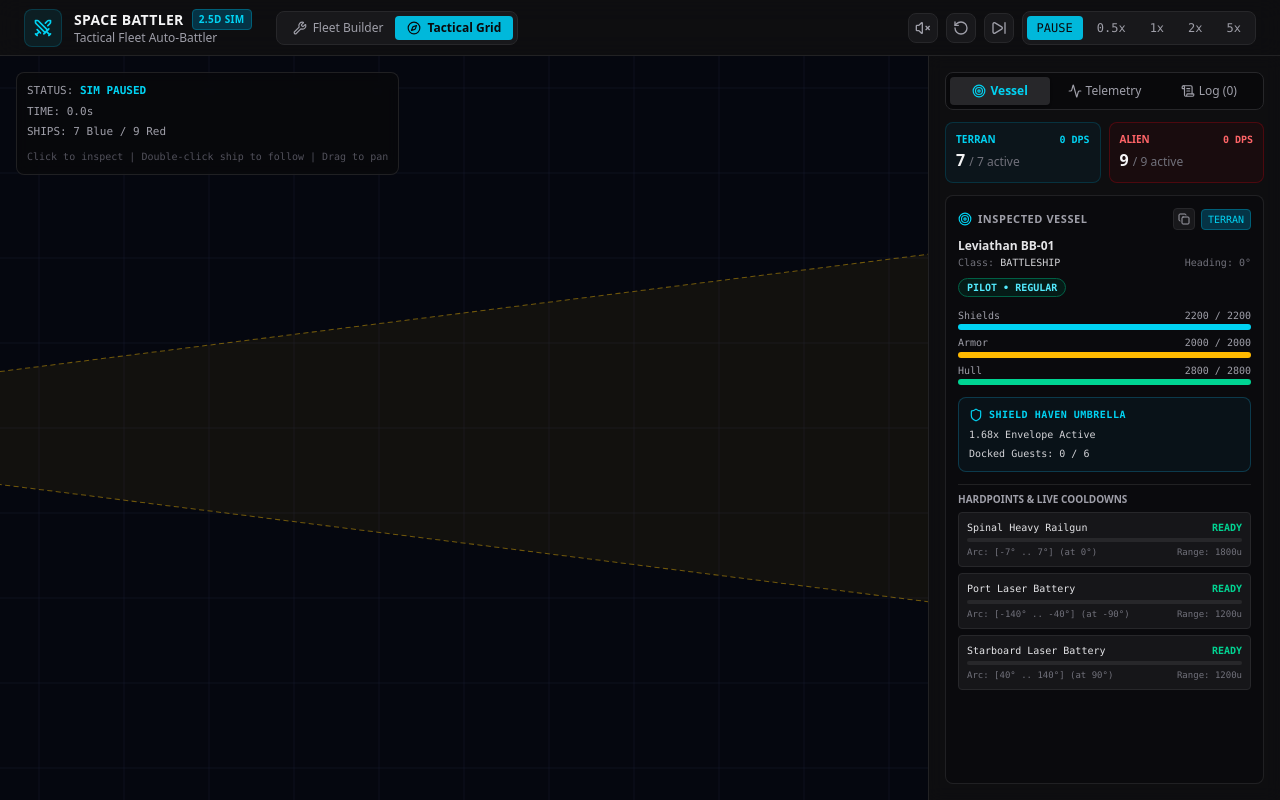
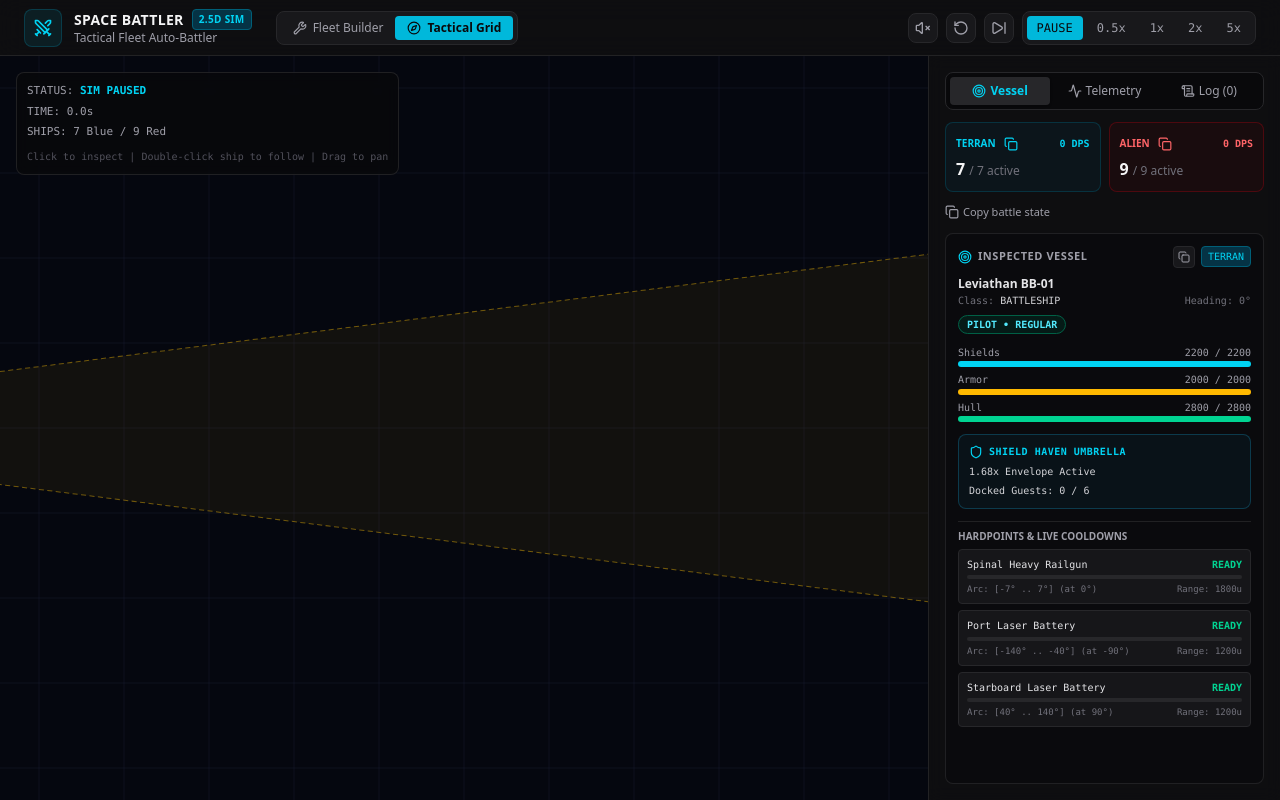
Before and after one commit to KaMeLoTmArMoT/GyroMouse_games, a React (Vite) app in the folder games/space_battler/frontend/: page / in a window 1280 px wide. Built offline with nearby package versions, Linux system fonts and the light colour scheme.

Commit message:
feat(space-battler): top hud fleet copy buttons and clean crew veterancy selector

```diff
--- a/games/space_battler/frontend/src/App.tsx
+++ b/games/space_battler/frontend/src/App.tsx
@@ -392,11 +392,17 @@ export default function App() {
     setTimeout(() => setCopiedNotification(false), 2000);
   };
 
-  const copyFleetBreakdown = async (team: number) => {
+  const copyFleetBreakdown = async (team?: number) => {
     if (!(sim.observer instanceof FleetBreakdown)) return;
     try {
-      await navigator.clipboard.writeText(sim.observer.format(team));
-      setBreakdownNotification("Copied to clipboard!");
+      const text =
+        team === undefined
+          ? [sim.observer.format(0), sim.observer.format(1), sim.observer.format()].join("\n\n")
+          : sim.observer.format(team);
+      await navigator.clipboard.writeText(text);
+      setBreakdownNotification(
+        `Copied ${team === undefined ? "Battle State" : team === 0 ? "Terran Fleet" : "Alien Fleet"} to clipboard!`,
+      );
     } catch {
       setBreakdownNotification("Unable to copy to clipboard.");
     }
@@ -778,7 +784,18 @@ export default function App() {
             <div className="grid grid-cols-2 gap-2 text-xs shrink-0">
               <div className="p-2.5 rounded-lg bg-cyan-950/20 border border-cyan-800/40 select-text">
                 <div className="flex items-center justify-between text-[10px] text-cyan-400 font-semibold uppercase">
-                  <span>Terran</span>
+                  <span className="flex items-center gap-1">
+                    Terran
+                    <button
+                      type="button"
+                      onClick={() => void copyFleetBreakdown(0)}
+                      title="Copy Terran fleet"
+                      aria-label="Copy Terran fleet"
+                      className="p-1 rounded hover:bg-cyan-800/50 cursor-pointer"
+                    >
+                      <Copy className="w-3.5 h-3.5" />
+                    </button>
+                  </span>
                   <span className="font-mono">{sim.getRollingDPS(0)} DPS</span>
                 </div>
                 <div className="text-base font-bold text-zinc-100 mt-0.5 select-all">
@@ -791,7 +808,18 @@ export default function App() {
 
               <div className="p-2.5 rounded-lg bg-red-950/20 border border-red-800/40 select-text">
                 <div className="flex items-center justify-between text-[10px] text-red-400 font-semibold uppercase">
-                  <span>Alien</span>
+                  <span className="flex items-center gap-1">
+                    Alien
+                    <button
+                      type="button"
+                      onClick={() => void copyFleetBreakdown(1)}
+                      title="Copy Alien fleet"
+                      aria-label="Copy Alien fleet"
+                      className="p-1 rounded hover:bg-red-800/50 cursor-pointer"
+                    >
+                      <Copy className="w-3.5 h-3.5" />
+                    </button>
+                  </span>
                   <span className="font-mono">{sim.getRollingDPS(1)} DPS</span>
                 </div>
                 <div className="text-base font-bold text-zinc-100 mt-0.5 select-all">
@@ -801,6 +829,22 @@ export default function App() {
                   </span>
                 </div>
               </div>
+            </div>
+
+            <div className="flex items-center justify-between gap-2 shrink-0">
+              <button
+                type="button"
+                onClick={() => void copyFleetBreakdown()}
+                className="flex items-center gap-1 text-[11px] text-zinc-400 hover:text-zinc-200 cursor-pointer"
+                title="Copy combined battle state"
+              >
+                <Copy className="w-3.5 h-3.5" /> Copy battle state
+              </button>
+              {breakdownNotification && (
+                <span role="status" className="text-[11px] text-cyan-300">
+                  {breakdownNotification}
+                </span>
+              )}
             </div>
 
             {/* TAB 1: Inspected Vessel Details */}
--- a/games/space_battler/frontend/src/components/FleetBuilder.tsx
+++ b/games/space_battler/frontend/src/components/FleetBuilder.tsx
@@ -929,14 +929,11 @@ function FleetBuilderPanel({
                 }
                 className={`mt-1 w-full rounded-lg border bg-zinc-950 p-1.5 text-xs font-mono text-zinc-200 focus:outline-none ${redTeam ? "border-red-900/40 focus:border-red-500" : "border-zinc-800 focus:border-cyan-500"}`}
               >
-                <option value="recruit">Recruit · Новачок</option>
-                <option value="pilot">Pilot · Пілот</option>
-                <option value="veteran">Veteran · Ветеран</option>
-                <option value="ace">Ace · Ас</option>
+                <option value="recruit">Recruit</option>
+                <option value="pilot">Pilot</option>
+                <option value="veteran">Veteran</option>
+                <option value="ace">Ace</option>
               </select>
-              <span className="mt-1 block normal-case font-normal tracking-normal text-zinc-500">
-                Preview only; combat uses current settings.
-              </span>
             </label>
             <div className="flex flex-wrap gap-2">
               <button
--- a/games/space_battler/frontend/src/engine/fleetBreakdown.ts
+++ b/games/space_battler/frontend/src/engine/fleetBreakdown.ts
@@ -49,18 +49,18 @@ export class FleetBreakdown implements CombatObserver {
     this.restored.set(ship.id, (this.restored.get(ship.id) ?? 0) + amount);
   }
 
-  format(team: number): string {
-    const ships = this.sim.ships.filter((s) => s.team === team && !s.isDebris);
+  format(team?: number): string {
+    const ships = this.sim.ships.filter(
+      (s) => (team === undefined || s.team === team) && !s.isDebris,
+    );
     const lines = [
-      `## ${team === 0 ? "Terran Fleet" : "Alien Swarm"} Breakdown`,
+      `## ${team === undefined ? "Battle" : team === 0 ? "Terran Fleet" : "Alien Swarm"} Breakdown`,
       "| Class | Count (initial → active; added, lost) | Hull HP | Armor | Shields | Shields Restored | Damage Dealt (avg DPS) |",
       "| --- | --- | --- | --- | --- | --- | --- |",
     ];
     let currentHp = 0;
     let maxHp = 0;
-    for (const hullClass of Object.keys(CLASS_NAMES) as HullClass[]) {
-      const group = ships.filter((s) => s.hullClass === hullClass);
-      if (!group.length) continue;
+    const row = (name: string, group: ShipState[]) => {
       const initial = group.filter((s) => this.initialIds.has(s.id)).length;
       const active = group.filter((s) => s.isAlive).length;
       const added = group.length - initial;
@@ -71,8 +71,10 @@ export class FleetBreakdown implements CombatObserver {
       ) => {
         const value = group.reduce((sum, s) => sum + (s.isAlive ? s[current] : 0), 0);
         const total = group.reduce((sum, s) => sum + s[max], 0);
-        currentHp += value;
-        maxHp += total;
+        if (name === "Total") {
+          currentHp += value;
+          maxHp += total;
+        }
         return `${Math.round(value)} / ${Math.round(total)}`;
       };
       const hull = layer("hullCurrent", "hullMax");
@@ -82,9 +84,14 @@ export class FleetBreakdown implements CombatObserver {
       const damage = group.reduce((sum, s) => sum + (this.damage.get(s.id) ?? 0), 0);
       const duration = this.sim.timeElapsed;
       lines.push(
-        `| ${CLASS_NAMES[hullClass]} | ${initial} → ${active} (+${added}, -${lost}) | ${hull} | ${armor} | ${shields} | ${Math.round(restored)} | ${Math.round(damage)} (${duration > 0 ? (damage / duration).toFixed(1) : "0.0"} DPS) |`,
+        `| ${name} | ${initial} → ${active} (+${added}, -${lost}) | ${hull} | ${armor} | ${shields} | ${Math.round(restored)} | ${Math.round(damage)} (${duration > 0 ? (damage / duration).toFixed(1) : "0.0"} DPS) |`,
       );
+    };
+    for (const hullClass of Object.keys(CLASS_NAMES) as HullClass[]) {
+      const group = ships.filter((s) => s.hullClass === hullClass);
+      if (group.length) row(CLASS_NAMES[hullClass], group);
     }
+    row("Total", ships);
     lines.push(
       `\nFleet HP remaining: ${maxHp > 0 ? ((currentHp / maxHp) * 100).toFixed(1) : "0.0"}% (hull + armor + shields; includes added craft).`,
       "Shields restored includes regeneration, harmonic support and carrier repairs received.",
```
Also changed, not shown: 1 other file (tests, documents, lock files or other folders).
